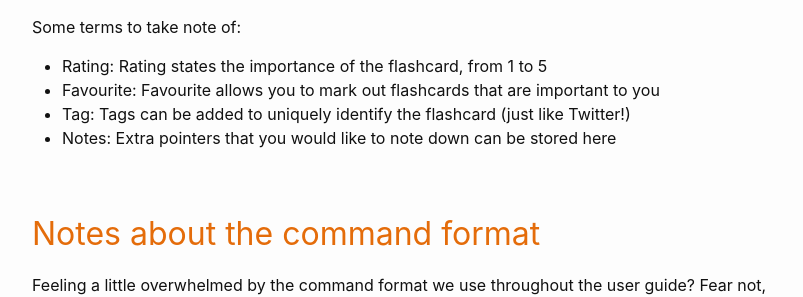
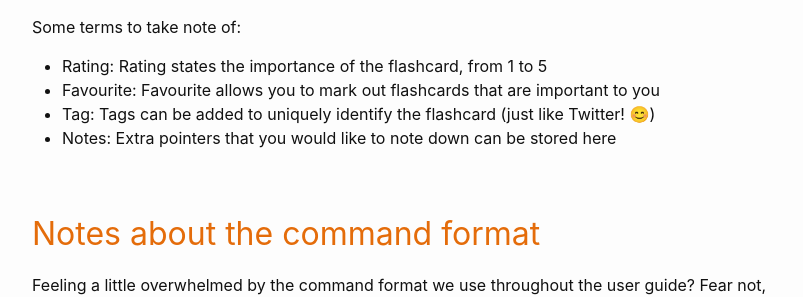
Before and after one commit to minzzelo/cs2101ug, a Jekyll site: the page built from docs/UserGuide.md, in a window 1280 px wide and 900 px high, scrolled down 4756 px. Shown: the part 156-453 px from the top of the window, without its empty margins (238-1041 px from the left). Built offline with Jekyll 4.4.1, drawn with Linux system fonts in a browser that asks for light colours; emoji names are drawn with the system emoji font; some of the changed text lies outside the part shown.

```diff
--- a/docs/UserGuide.md
+++ b/docs/UserGuide.md
@@ -109,7 +109,7 @@ Here is an instance on how a flashcard looks like.
 Some terms to take note of:
 * Rating: Rating states the importance of the flashcard, from 1 to 5
 * Favourite: Favourite allows you to mark out flashcards that are important to you
-* Tag: Tags can be added to uniquely identify the flashcard (just like Twitter!)
+* Tag: Tags can be added to uniquely identify the flashcard (just like Twitter! 😊)
 * Notes: Extra pointers that you would like to note down can be stored here
 
 
```
Also changed, not shown: other parts of docs/UserGuide.md (+1 -2 lines).
